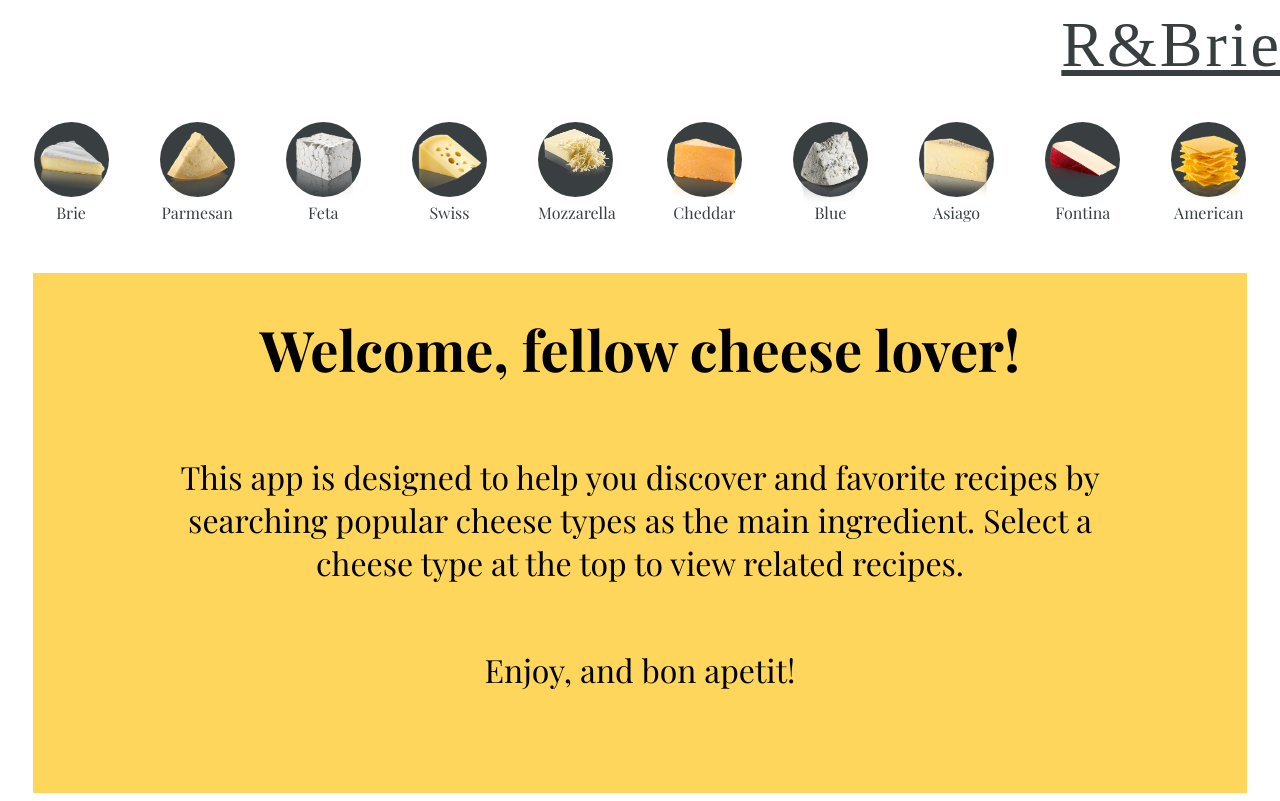
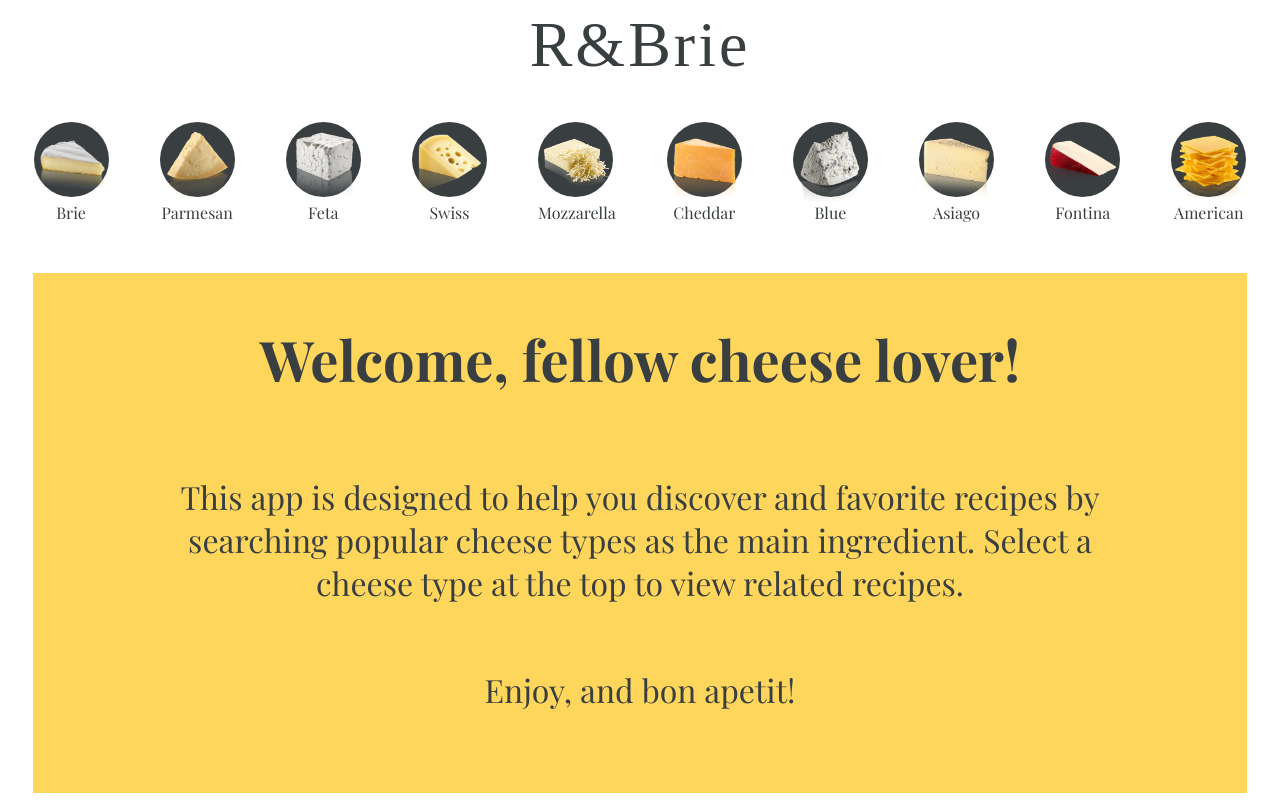
Before and after one commit to TMcMeans/R-and-Brie, a React (Create React App) app: page / in a window 1280 px wide. Built offline with nearby package versions, Linux system fonts and the light colour scheme; no server answers; a web font is replaced by a local one.

Commit message:
Add styling to cards

```diff
--- a/src/components/Card/Card.js
+++ b/src/components/Card/Card.js
@@ -11,7 +11,7 @@ export const Card = props => {
   };
 
   return (
-    <Link to={`/recipes/${label}`}>
+    <Link to={`/recipes/${label}`} className="card-style">
       <div className="card" style={backgroundImage}>
         {/* <div className="fav-icon">
           <i className="fas fa-heart" />
--- a/src/containers/Nav/Nav.js
+++ b/src/containers/Nav/Nav.js
@@ -44,7 +44,7 @@ export class Nav extends Component {
           </div>
           Feta
         </Link>
-        <Link className="nav-item" to={`/type/swiss`} onClick={() => { this.updateRecipes('swiss') }}>
+        <Link className="nav-item" to={`/type/swiss%20cheese`} onClick={() => { this.updateRecipes('swiss cheese') }}>
           <div className="cheese">
             <img src="swiss.png" alt="" id="swiss" className="cheese-img" />
           </div>
--- a/src/styles/_Card.scss
+++ b/src/styles/_Card.scss
@@ -1,6 +1,7 @@
 .card {
   width: 300px;
   height: 300px;
+  opacity: 0.7;
   cursor: pointer;
   .fav-icon {
     width: 40px;
@@ -22,6 +23,16 @@
     font-weight: bold;
     color: $mainAccentColor;
     text-align: center;
-    margin: 50px auto 0 auto;
+    margin: 10px auto 0 auto;
+    padding: 10px;
+    background: $mainFontColor;
+    height: 50px;
+  }
+  &:hover {
+    opacity: 1
   }
 }
+
+.card-style {
+  text-decoration: none;
+}
--- a/src/styles/_Header.scss
+++ b/src/styles/_Header.scss
@@ -7,8 +7,9 @@
     font-family: 'Rozha One', serif;
     font-size: 4em;
     letter-spacing: 3px;
-    margin: 0 -10px 0 auto;
+    // margin: 0 -10px 0 auto;
     color: $mainFontColor;
+    text-decoration: none;
   }
   .favs {
     font-family: 'Rozha One', serif;
--- a/src/styles/_Nav.scss
+++ b/src/styles/_Nav.scss
@@ -1,7 +1,8 @@
 .nav {
   display: flex;
   align-items: center;
-  justify-content: space-evenly;
+  justify-content: space-around;
+  flex-wrap: wrap;
   margin-top: 40px;
   overflow: auto;
   .nav-item {
@@ -14,6 +15,10 @@
     &:hover {
       color: $mainAccentColor;
     }
+    &:focus {
+      color: $mainAccentColor;
+      font-size: 1.5em;
+    }
   }
   .cheese {
     width: 75px;
@@ -22,6 +27,12 @@
     border-radius: 50%;
     margin-bottom: 5px;
     &:hover {
+      background: $mainAccentColor;
+    }
+    &:active {
+      background: $mainAccentColor;
+    }
+    &:focus {
       background: $mainAccentColor;
     }
   }
@@ -33,3 +44,7 @@
   height: 75px;
   margin-top: 5px;
 }
+
+#mozzarella {
+  margin-top: 15px;
+}
--- a/src/styles/_Welcome.scss
+++ b/src/styles/_Welcome.scss
@@ -7,13 +7,18 @@
   flex-direction: column;
   align-items: center;
   font-family: 'Playfair Display', serif;
+  overflow: auto;
   h1 {
     font-weight: bold;
     font-size: 3.5em;
+    padding: 10px;
+    text-align: center;
+    color: $mainFontColor;
   }
   p {
     font-size: 2em;
     width: 80%;
     text-align: center;
+    color: $mainFontColor;
   }
 }
```
